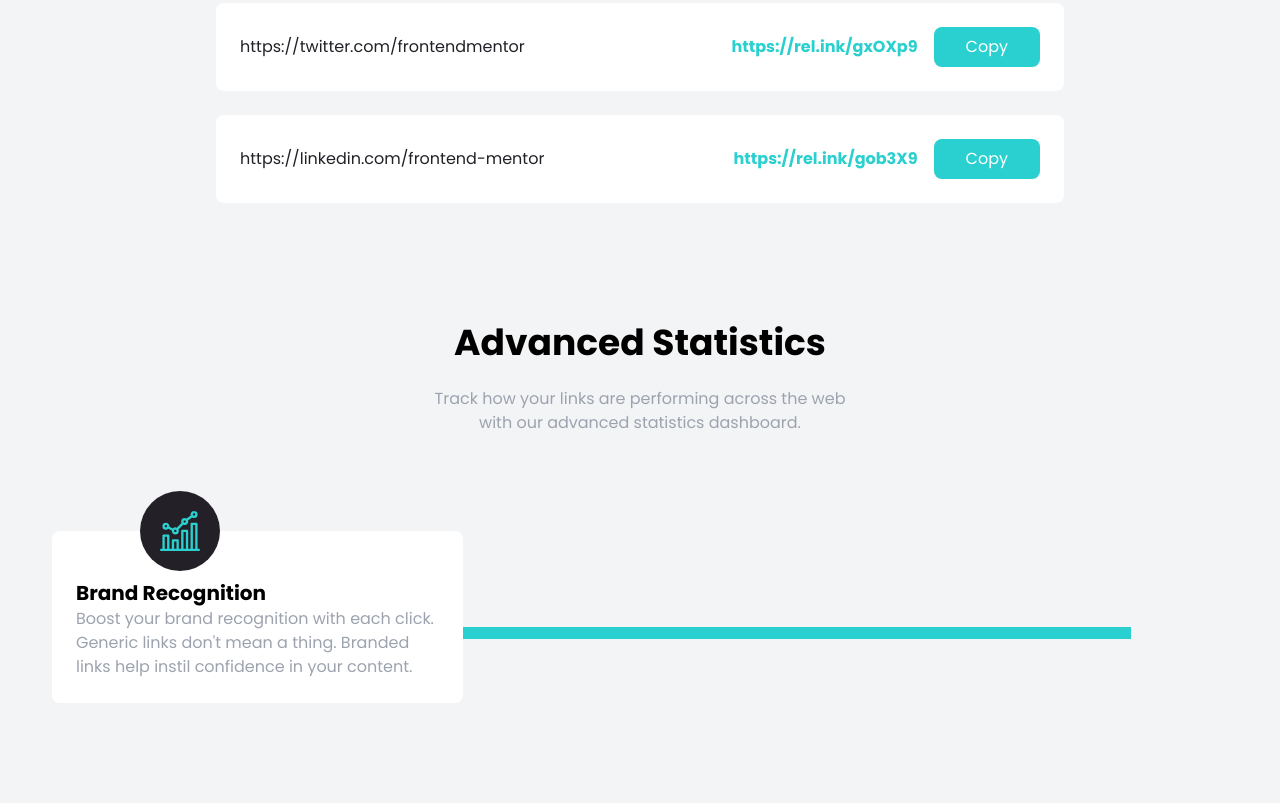
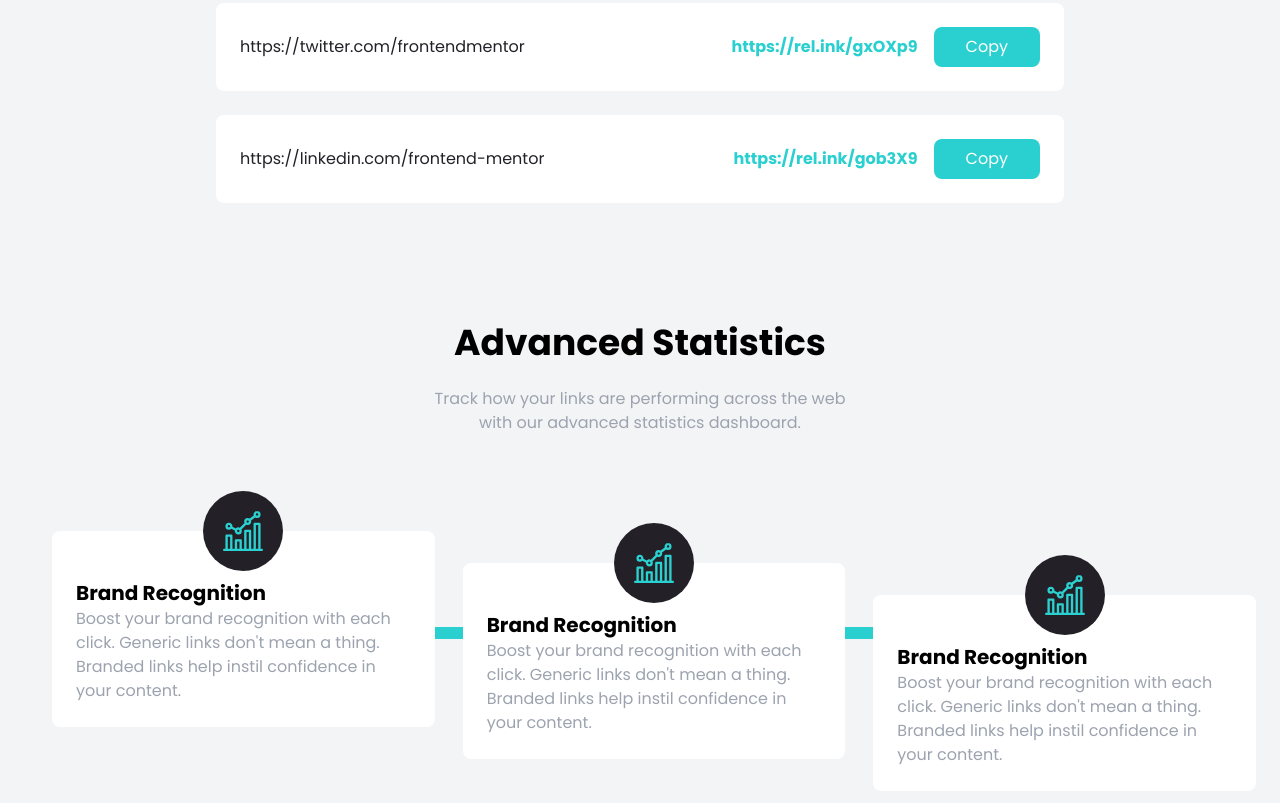
Before and after one commit to behrouz2115/shortly, a website: page src/index.html in a window 1280 px wide. Shown: the part 905-1708 px from the top of the page. Drawn offline with Linux system fonts and the light colour scheme.

Commit message:
feature section

```diff
--- a/src/index.html
+++ b/src/index.html
@@ -132,10 +132,46 @@
             <div class=" hidden absolute top-24 w-10/12 left-16 h-3 bg-cyan md:block"></div>
             <!-- vertical line -->
             <div class=" absolute  w-2 left-1/2 h-full -ml-1 bg-cyan md:hidden"></div>
+
             <!-- box 1 -->
             <div class=" relative flex flex-col p-6 spaxc-y-6 bg-white rounded-lg md:w-1/3">
                 <!-- image -->
-                <div class="absolute -ml-10 left-1/2 -top-10 md:left-32">
+                <div class="absolute -ml-10 left-1/2 -top-10 ">
+                    <!-- image container -->
+                    <div class="flex items-center justify-center w-20 h-20 p-4 rounded-full bg-veryDarkViolet">
+                        <img src="../image/icon-brand-recognition.svg" alt="">
+                    </div>
+                </div>
+                <h5 class="pt-6 text-xl font-bold text-center capitalize md:text-left">
+                    Brand Recognition
+                </h5>
+                <p class="text-center text-gray-400 md:text-left">
+                    Boost your brand recognition with each click. Generic links don't
+                    mean a thing. Branded links help instil confidence in your content.
+                </p>
+            </div>
+
+               <!-- box 2 -->
+               <div class=" relative flex flex-col p-6 mt-24 spaxc-y-6 bg-white rounded-lg md:w-1/3 md:mt-8">
+                <!-- image -->
+                <div class="absolute -ml-10 left-1/2 -top-10">
+                    <!-- image container -->
+                    <div class="flex items-center justify-center w-20 h-20 p-4 rounded-full bg-veryDarkViolet">
+                        <img src="../image/icon-brand-recognition.svg" alt="">
+                    </div>
+                </div>
+                <h5 class="pt-6 text-xl font-bold text-center capitalize md:text-left">
+                    Brand Recognition
+                </h5>
+                <p class="text-center text-gray-400 md:text-left">
+                    Boost your brand recognition with each click. Generic links don't
+                    mean a thing. Branded links help instil confidence in your content.
+                </p>
+            </div>
+               <!-- box 3 -->
+               <div class=" relative flex flex-col p-6 mt-24 spaxc-y-6 bg-white rounded-lg md:w-1/3 md:mt-16">
+                <!-- image -->
+                <div class="absolute -ml-10 left-1/2 -top-10">
                     <!-- image container -->
                     <div class="flex items-center justify-center w-20 h-20 p-4 rounded-full bg-veryDarkViolet">
                         <img src="../image/icon-brand-recognition.svg" alt="">
```
Also changed, not shown: dist/output.css.
